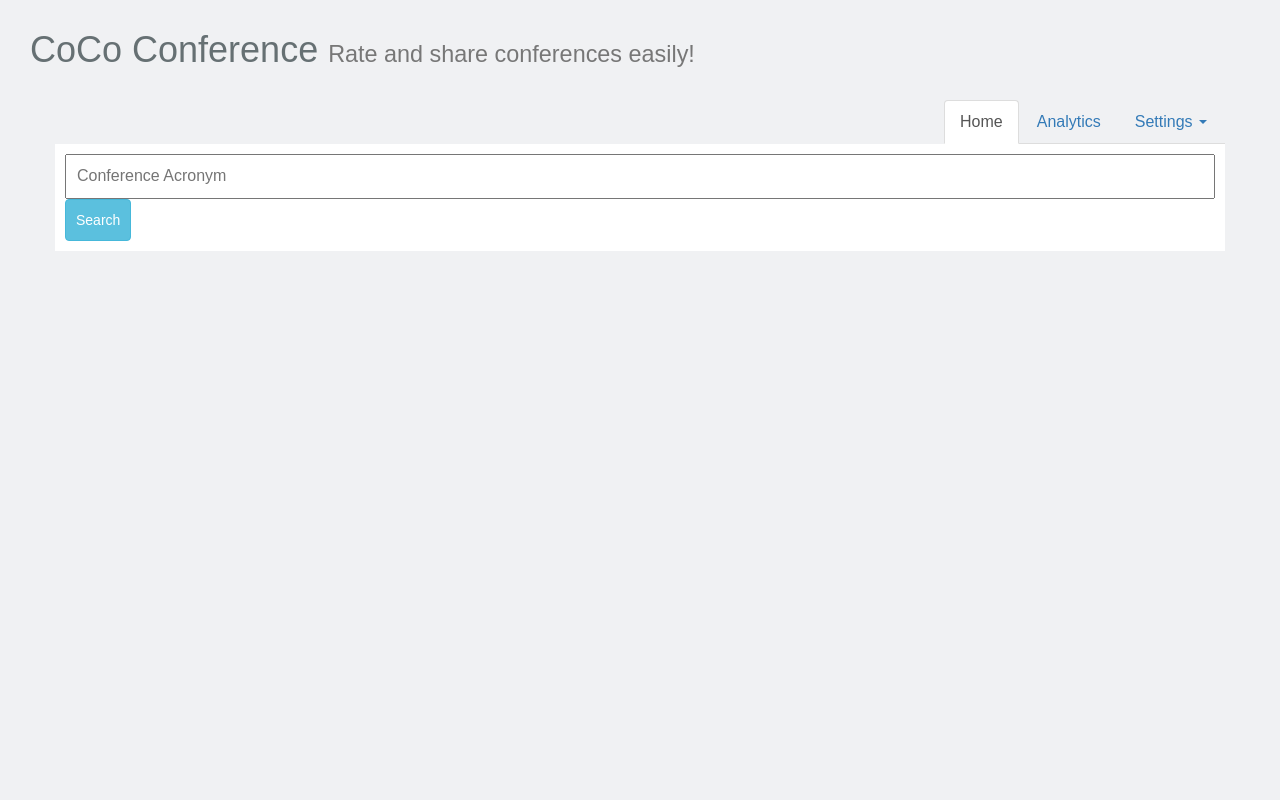
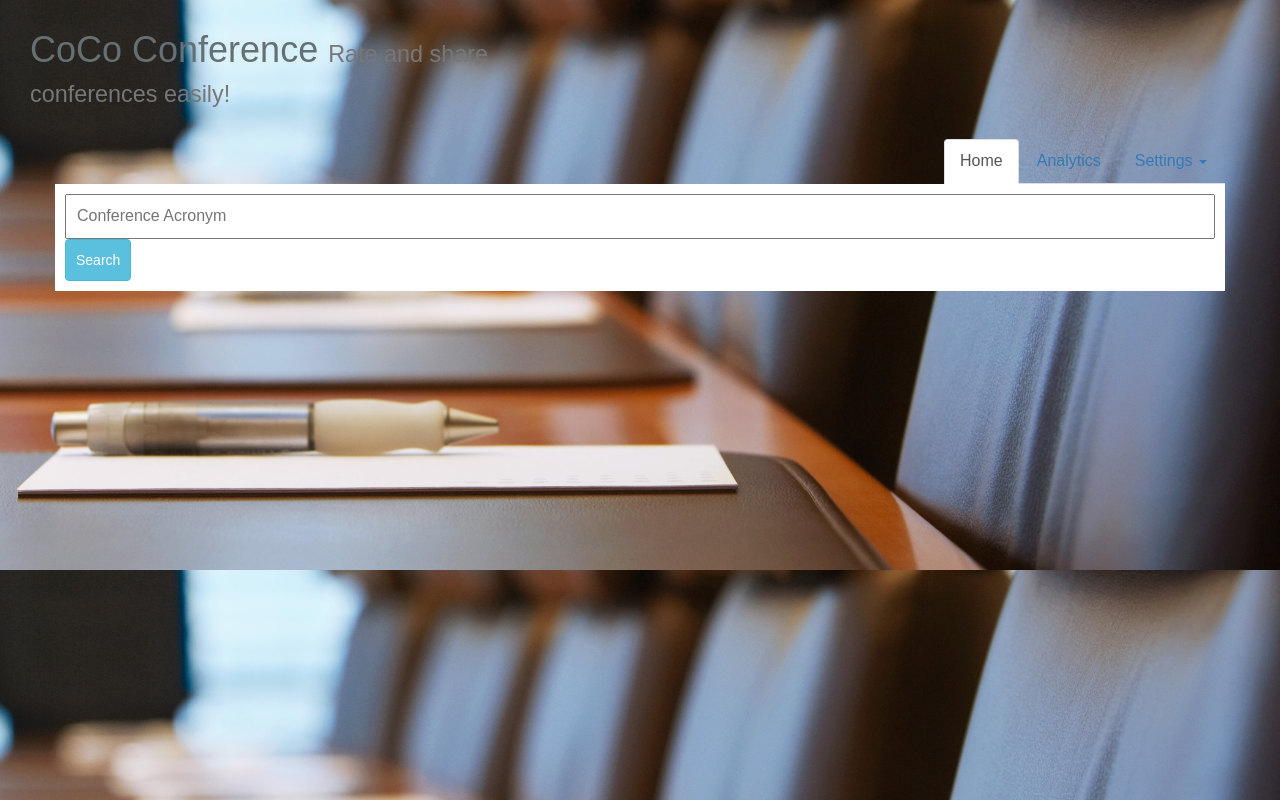
Before and after one commit to wolfen601/CloudComputingProject, a website: page views/user.html in a window 1280 px wide. Drawn offline with nearby package versions, Linux system fonts and the light colour scheme.

Commit message:
Updated client side css and image

```diff
--- a/public/css/style.css
+++ b/public/css/style.css
@@ -10,14 +10,23 @@ body {
 	background-color: #f0f1f3;
 	color:#667073;
 	font: 16px/1.3 'Arial',sans-serif;
+	background-image:url('../img/conferenceHeader.jpg');
+	background-size: cover;
 }
 /* ------------ Header styles ------------ */
 
 header {
-  margin:30px;
-  font: 30px/1.3 'Arial',sans-serif;
+	/*margin-top: -25px;
+	height: 100px;
+	width: 400px;*/
+	font: 30px/1.3 'Arial',sans-serif;
+	width: 50%;
+	/*background:rgba(255,255,255,0.5);*/
 }
+header h1{
 
+	margin:30px;
+}
 #infoHead{
   margin-bottom: 30px;
 }
--- a/views/user.html
+++ b/views/user.html
@@ -16,7 +16,7 @@
 </head>
 
 <body>
-    <header>
+    <header id="title">
         <h1>CoCo Conference
          <small>Rate and share conferences easily!</small>
        </h1>
```
Also changed, not shown: public/img/conferenceHeader.jpg (added).
